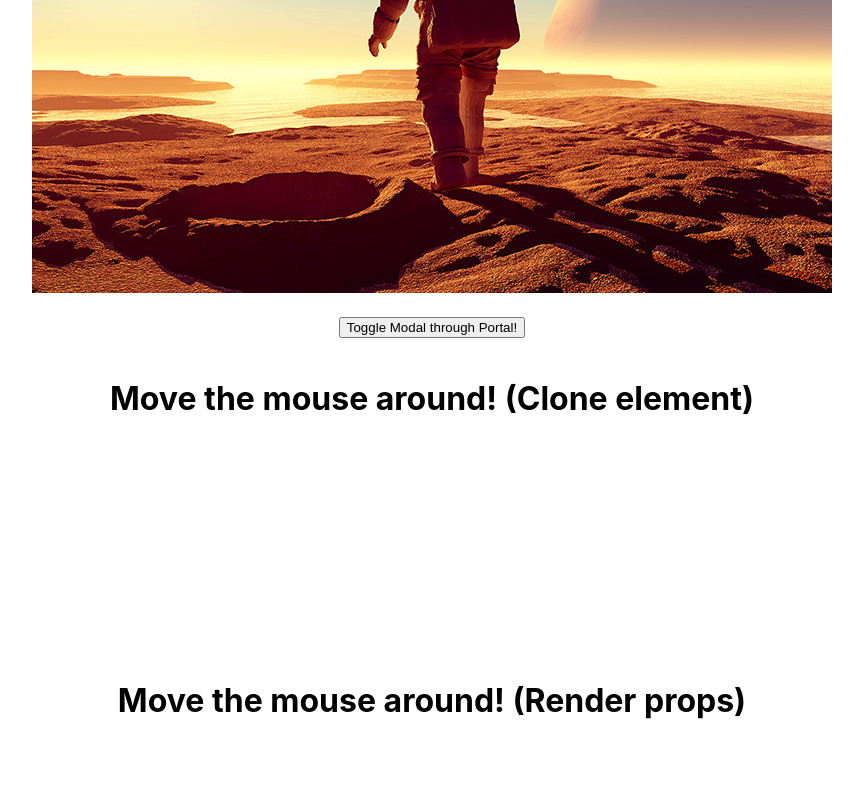
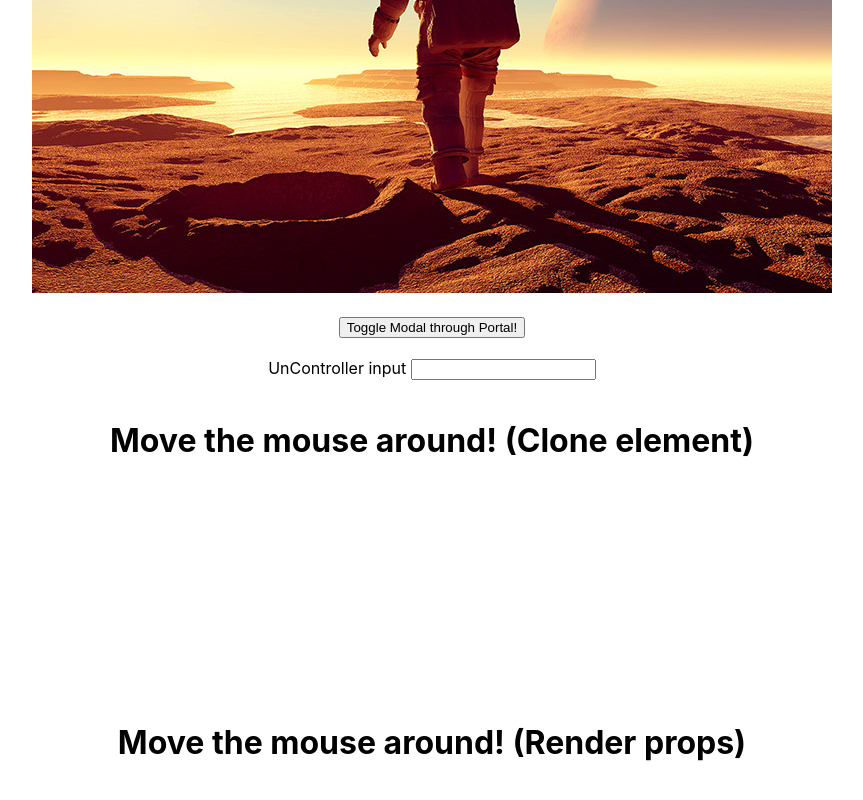
Before and after one commit to emilioSp/thinking-in-react, a React (Create React App) app: page / in a window 1280 px wide. Shown: the part 597-1397 px from the top of the page, without its empty margins (208-1071 px from the left). Built offline with nearby package versions, Linux system fonts and the light colour scheme.

Commit message:
UnControlledSearch.js

```diff
--- a/src/App.js
+++ b/src/App.js
@@ -9,6 +9,7 @@ import { Modal } from './Modal';
 import React from 'react';
 import { MouseTrackerCloneElement } from './CloneElement';
 import { MouseTrackerRenderProps } from './RenderProps';
+import { UnControlledSearch } from './UnControlledSearch';
 
 const productsFromServer = [
   {category: "Sporting Goods", price: 9.99, stocked: true, name: "Baseball"},
@@ -66,6 +67,7 @@ class App extends React.Component {
             <DummyError/>
           </ErrorBoundary>
           <button onClick={this.handleClick}>Toggle Modal through Portal!</button>
+          <UnControlledSearch/>
           <Modal visible={this.state.visibleModal}>
             <div style={{position: 'absolute', top: 0}}>
               Children of Modal!
--- /dev/null
+++ b/src/UnControlledSearch.js
@@ -0,0 +1,20 @@
+import React from 'react';
+
+export class UnControlledSearch extends React.Component {
+  input;
+  constructor(props) {
+    super(props);
+    this.input = React.createRef();
+    this.handleOnChangeInput = this.handleOnChangeInput.bind(this);
+  }
+
+  handleOnChangeInput() {
+    console.log(this.input.value);
+  }
+
+  render() {
+    return <div>
+      <label>UnController input <input type="text" ref={el => this.input = el} onChange={this.handleOnChangeInput}/></label>
+    </div>
+  }
+}
```
Also changed, not shown: src/UncontrolledSearch.js (added).
